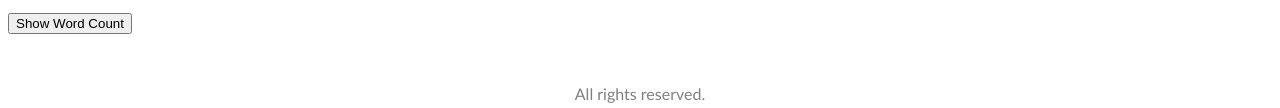
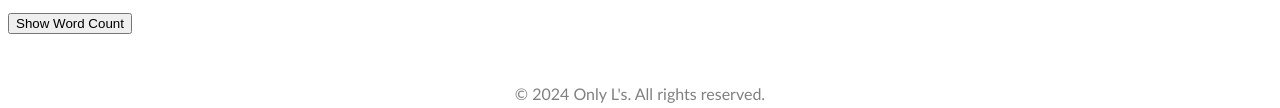
Before and after one commit to krisnalach/team-17-project, a website: page src/docs/milestone-01/index.html in a window 1280 px wide. Shown: the part 5949-6057 px from the top of the page. Drawn offline with Linux system fonts and the light colour scheme.

Commit message:
Last minute changes

```diff
--- a/package.json
+++ b/package.json
@@ -18,7 +18,7 @@
   "bugs": "",
   "keywords": [],
   "author": {
-    "name": "INSERT TEAM NAME",
+    "name": "Only L's",
     "url": "https://github.com/krisnalach/team-17-project"
   },
   "collaborators": [
--- a/src/docs/milestone-01/index.html
+++ b/src/docs/milestone-01/index.html
@@ -107,6 +107,6 @@
       </section>
     </main>
 
-    <footer>All rights reserved.</footer>
+    <footer>© 2024 Only L's. All rights reserved.</footer>
   </body>
 </html>
```
